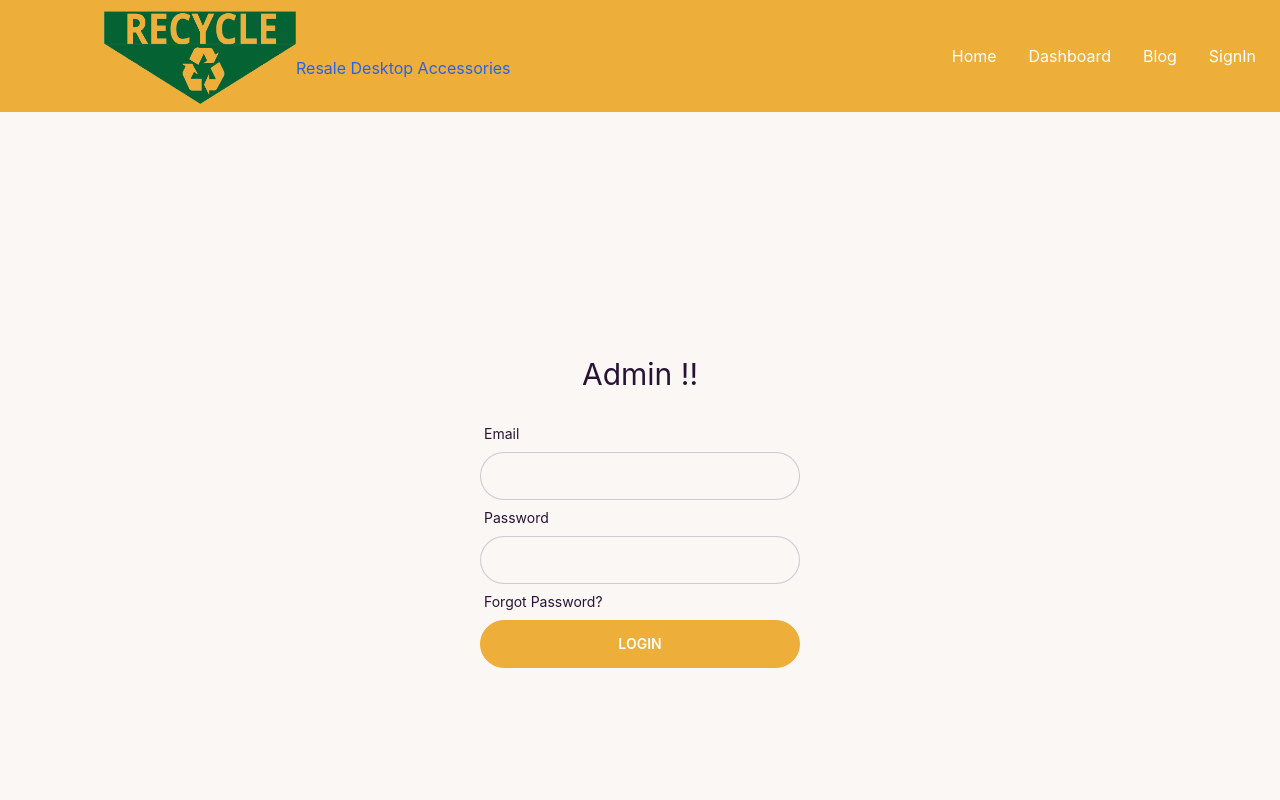
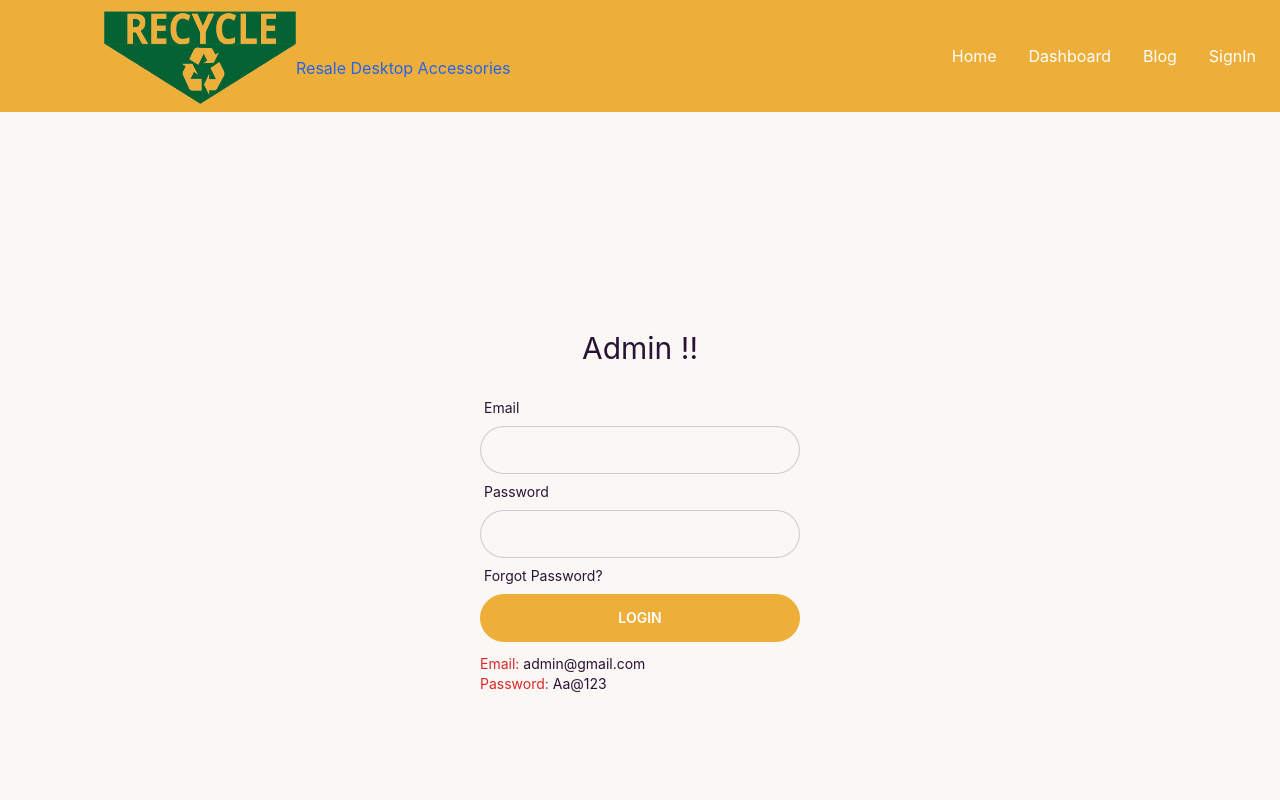
Before and after one commit to mostafizur610/recycle-client, a React (Create React App) app: page /adminLogin in a window 1280 px wide. Shown: the top 800 px of the page. Built offline with nearby package versions, Linux system fonts and the light colour scheme; no server answers.

Commit message:
set admin cridencial

```diff
--- a/src/Pages/Login/Login/AdminLogin.js
+++ b/src/Pages/Login/Login/AdminLogin.js
@@ -80,6 +80,10 @@ const AdminLogin = () => {
                             }
                         </div>
                     </form>
+                    <div className='text-sm mt-3'>
+                        <p><span className='text-red-600'>Email:</span> admin@gmail.com
+                            <br />  <span className='text-red-600'>Password:</span> Aa@123</p>
+                    </div>
                 </div>
             </div>
         </div>
```
